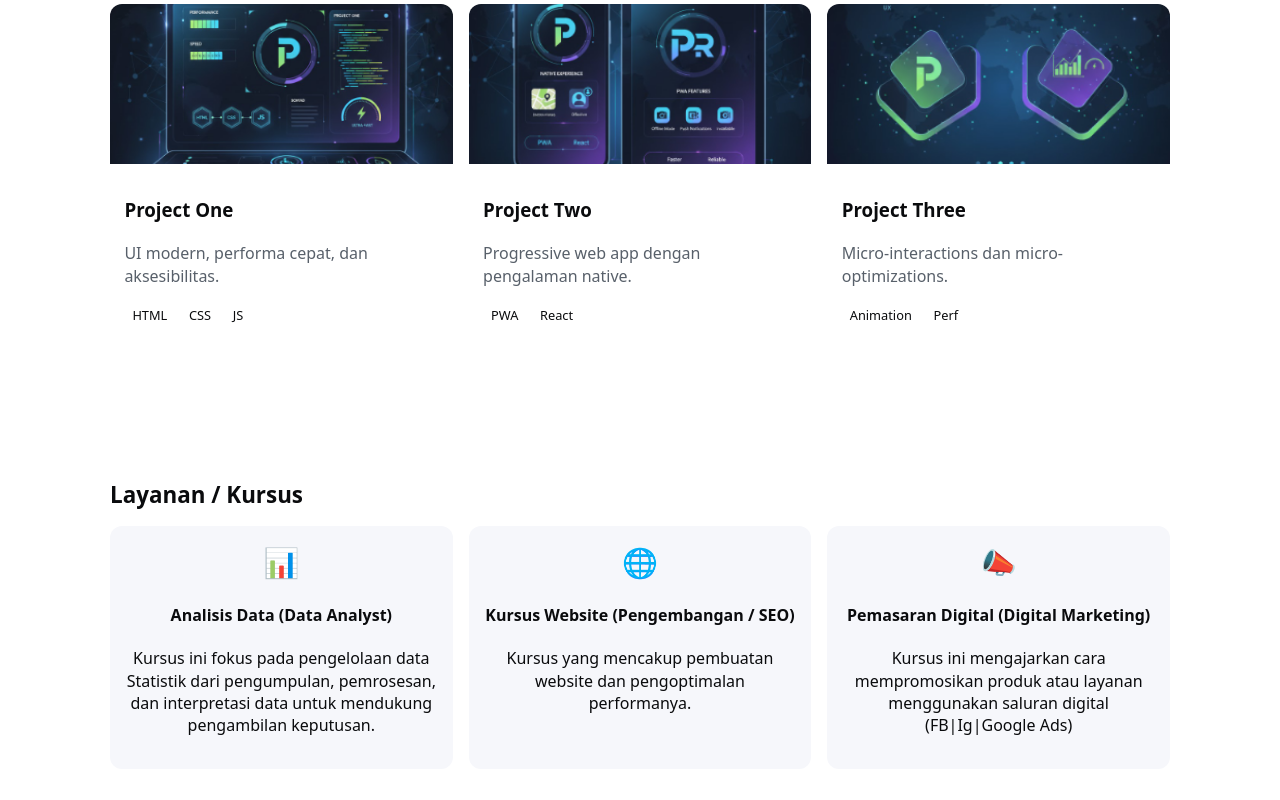
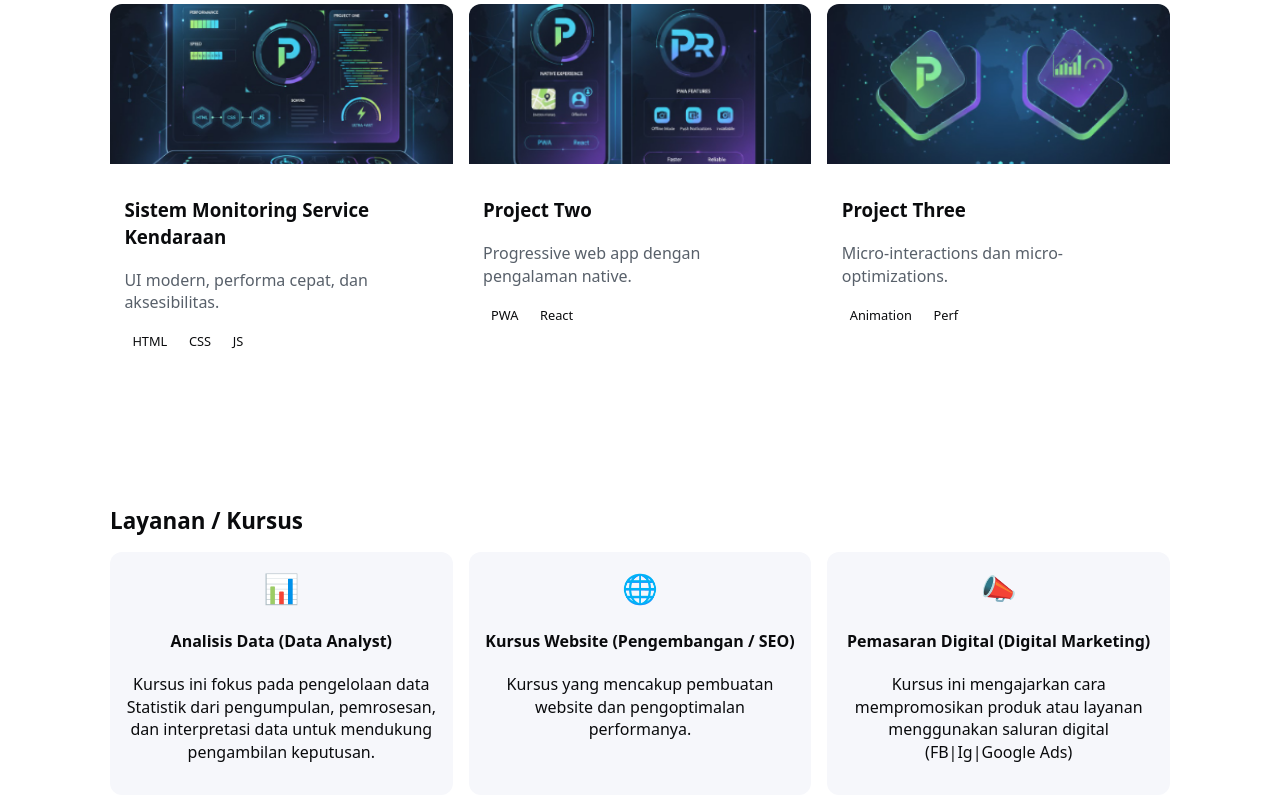
Before and after one commit to Somaida13/Portofolio, a plain HTML site: page index.html in a window 1280 px wide. Shown: the part 1305-2105 px from the top of the page. Drawn offline with Linux system fonts and the light colour scheme.

Commit message:
Monitoring sevice

```diff
--- a/index.html
+++ b/index.html
@@ -98,13 +98,16 @@
           <!-- Contoh card proyek; copy/ubah sesuai kebutuhan -->
           <article class="project-card">
             <div class="project-media">
+              <a href="../Portofolio/Project/Monitoring_Service_Kendaraan.html">
               <Img src="Img/p1.png" alt="Tangkapan layar proyek 1" loading="lazy">
             </div>
             <div class="project-body">
-              <h3>Project One</h3>
+              <h3>Sistem Monitoring Service Kendaraan</h3>
               <p class="muted">UI modern, performa cepat, dan aksesibilitas.</p>
               <div class="project-tags">
+
                 <span>HTML</span><span>CSS</span><span>JS</span>
+                </a>
               </div>
             </div>
           </article>
```
